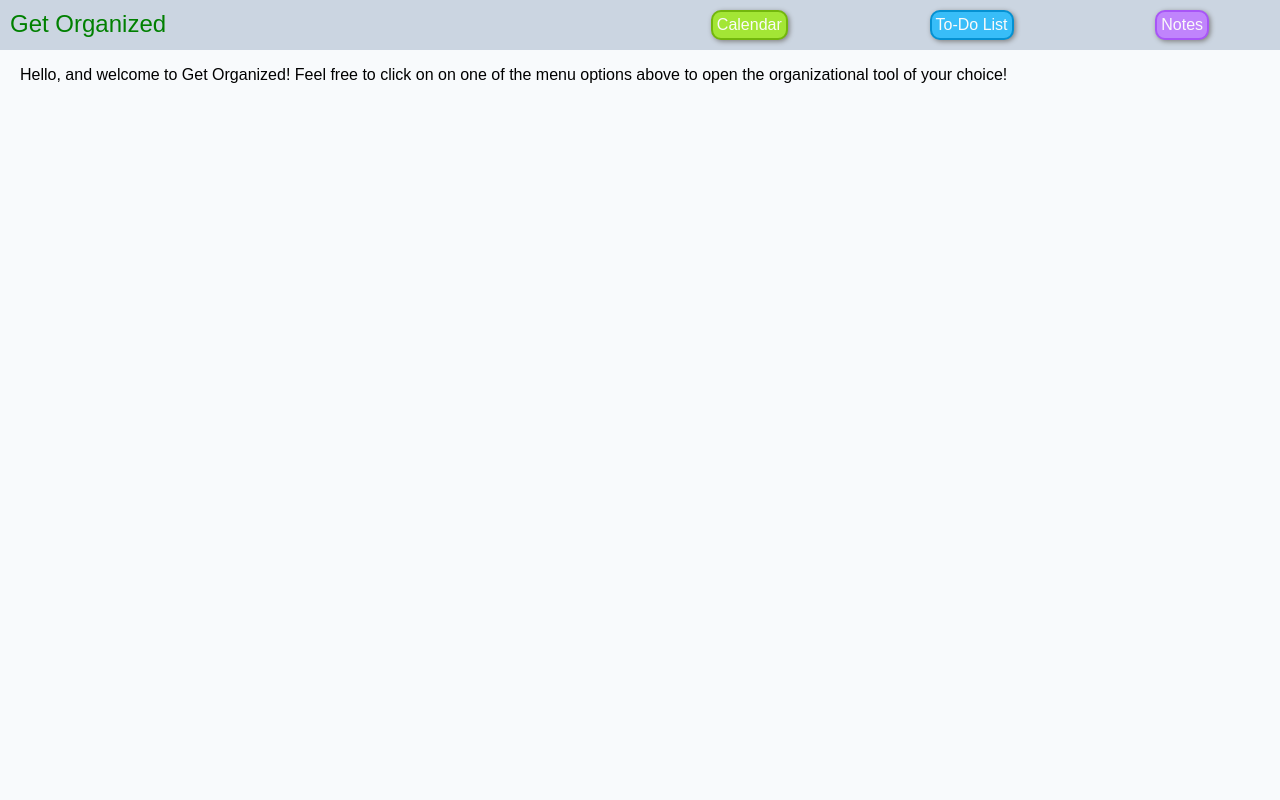
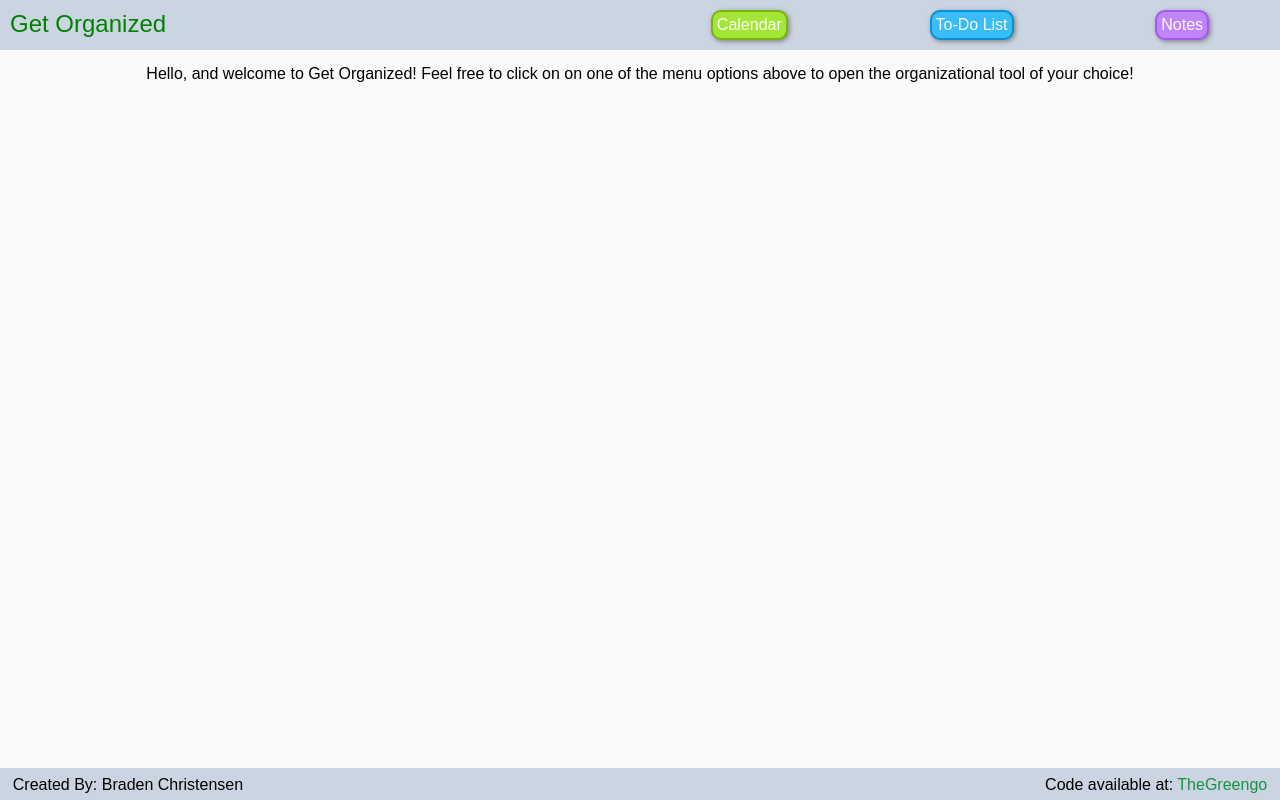
Before and after one commit to TheGreengo/startup, a plain HTML site: page index.html in a window 1280 px wide. Drawn offline with Linux system fonts and the light colour scheme.

Commit message:
Footer added

```diff
--- a/index.html
+++ b/index.html
@@ -7,11 +7,8 @@
         <link rel="stylesheet" href="style.css" />
     </head>
     <body>
-        <!--Things to add:
-         homepage
-        calendar page
-        todo-list page
-        notes page-->
+        <div class="page-wrap">
+            <div class="cont-wrap">
                 <header>
                     <nav>
                         <a href="index.html" class="logo">Get Organized</a>
@@ -22,10 +19,16 @@
                         </menu>
                     </nav>
                 </header>
-        <p class="cont">
+                <div class="desc">
                     Hello, and welcome to Get Organized! Feel free to click on
                     on one of the menu options above to open the organizational
                     tool of your choice!
-        </p>
+                </div>
+            </div>
+            <footer>
+                <div>Created By: Braden Christensen</div>
+                <div>Code available at: <a href="https://github.com/TheGreengo/startup" class="repo-link">TheGreengo</a></div>
+            </footer>
+        </div>
     </body>
 </html>
--- a/style.css
+++ b/style.css
@@ -17,6 +17,22 @@
 
 header{
    background-color: #cbd5e1;
+}
+
+footer{
+  position: absolute;
+  bottom: 0;
+  width: 98%;
+  height: 1.5rem;
+  text-align: center;
+  background-color: #cbd5e1;
+  vertical-align: middle;
+  padding-top: 0.5rem;
+  display: flex;
+  flex-direction: row;
+  justify-content: space-between;
+  padding-left: 1%;
+  padding-right: 1%;
 }
 
 .logo {
@@ -67,6 +83,7 @@
 .calendar{
     display: flex;
     justify-content: center;
+    overflow-y: auto;
 }
 
 .cal-hold{
@@ -392,3 +409,16 @@
     border-radius: 10px;
     color: black;
 }
+
+.cont-wrap{
+    padding-bottom: 2.5rem;
+}
+
+.page-wrap{
+    position: relative;
+    min-height: 100vh;
+}
+
+.repo-link{
+    color: #199045;
+}
```
Also changed, not shown: calendar.html (+8 -0 lines), notes.html (+8 -0 lines), todo.html (+8 -0 lines), 2 other files. Lines whose indentation alone changed are shown as unchanged.
